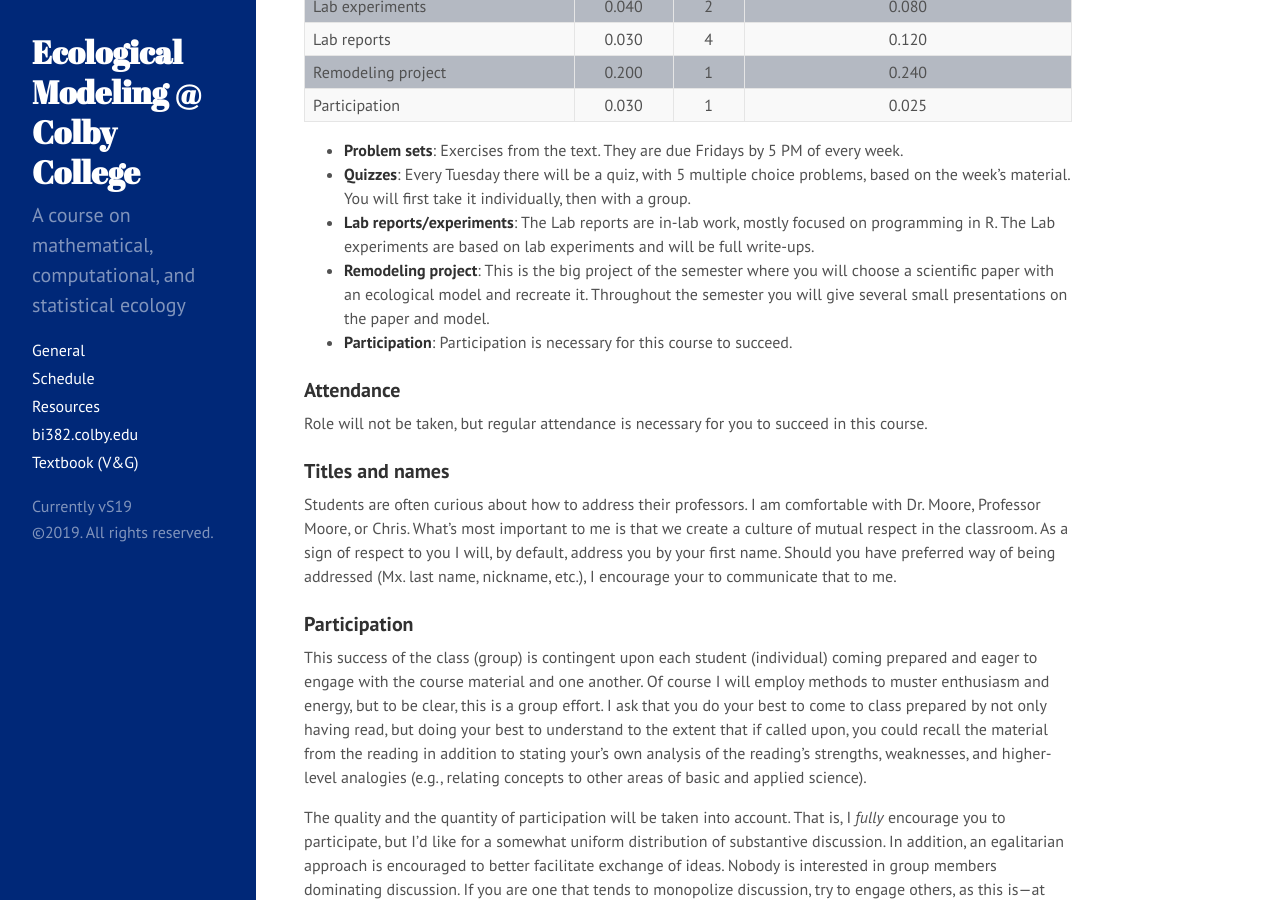
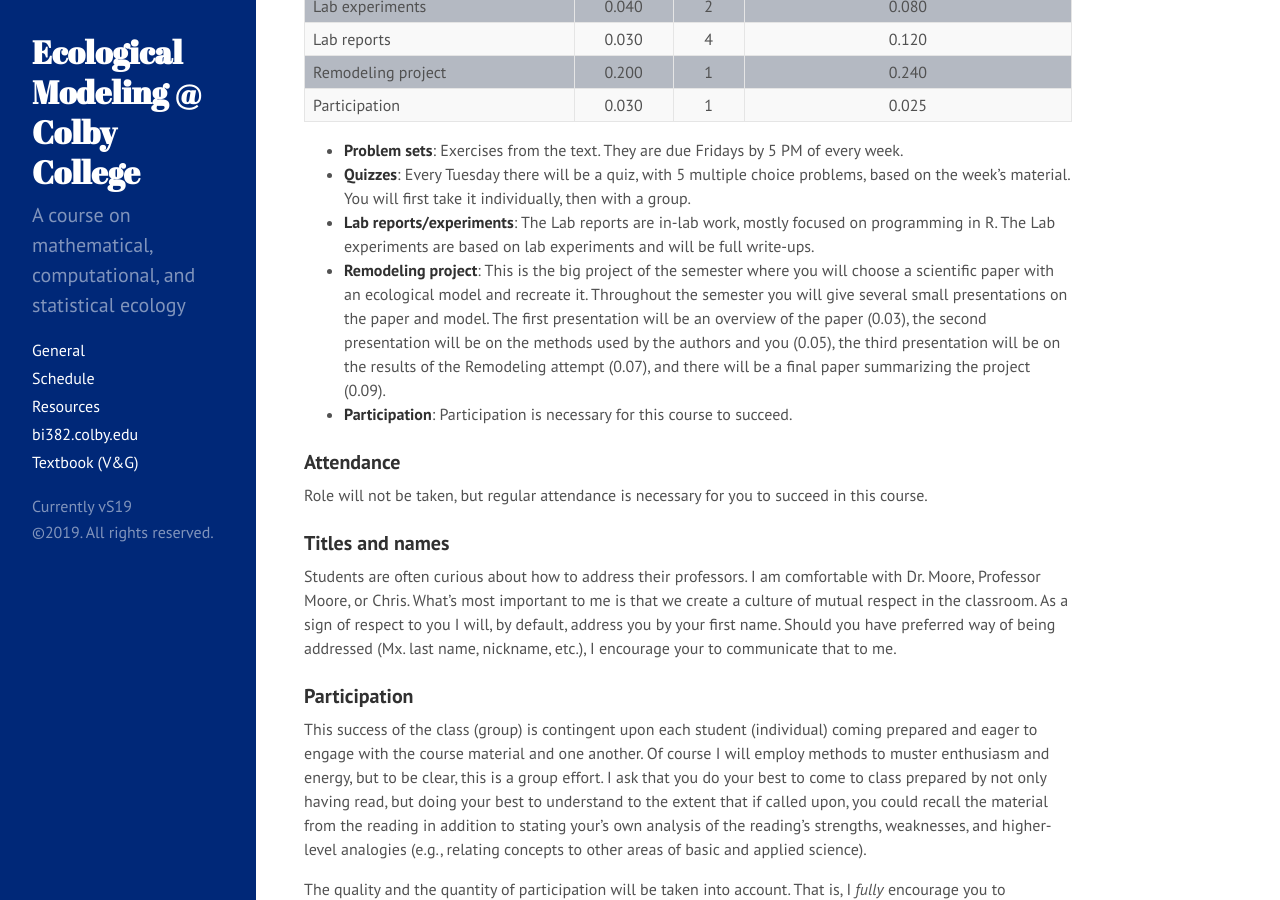
Before and after one commit to davan690/ColbyEcology.github.io, a Jekyll site: the page built from index.md, in a window 1280 px wide and 900 px high, scrolled down 1488 px. Built offline with Jekyll 4.4.1, drawn with Linux system fonts in a browser that asks for light colours.

Commit message:
remodeling points added

```diff
--- a/index.md
+++ b/index.md
@@ -54,7 +54,7 @@ F: 10:00 AM–12:00 PM
 - **Problem sets**: Exercises from the text. They are due Fridays by 5 PM of every week.
 - **Quizzes**: Every Tuesday there will be a quiz, with 5 multiple choice problems, based on the week's material. You will first take it individually, then with a group.
 - **Lab reports/experiments**: The Lab reports are in-lab work, mostly focused on programming in R. The Lab experiments are based on lab experiments and will be full write-ups.
-- **Remodeling project**: This is the big project of the semester where you will choose a scientific paper with an ecological model and recreate it. Throughout the semester you will give several small presentations on the paper and model.
+- **Remodeling project**: This is the big project of the semester where you will choose a scientific paper with an ecological model and recreate it. Throughout the semester you will give several small presentations on the paper and model. The first presentation will be an overview of the paper (0.03), the second presentation will be on the methods used by the authors and you (0.05), the third presentation will be on the results of the Remodeling attempt (0.07), and there will be a final paper summarizing the project (0.09).
 - **Participation**: Participation is necessary for this course to succeed.
 
 ### Attendance
```
